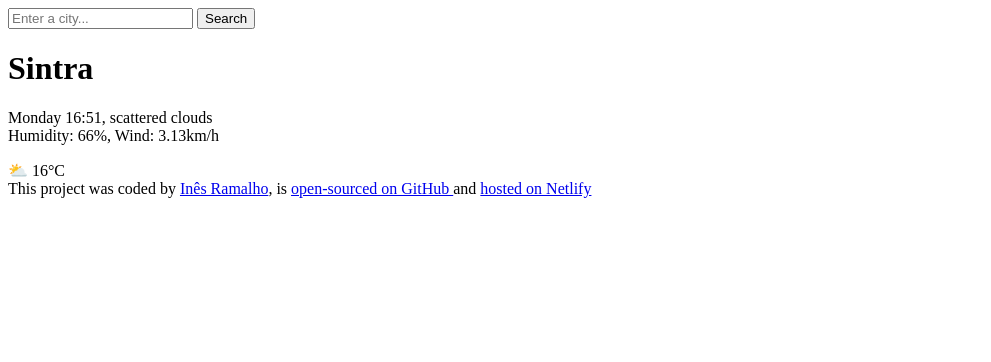
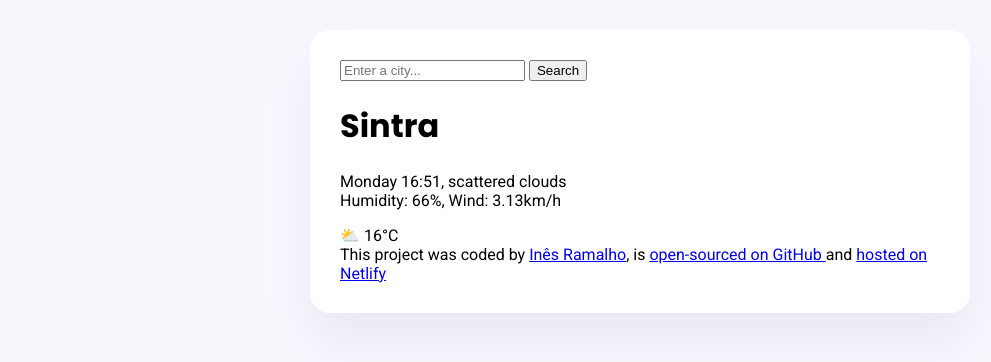
Before and after one commit to InesCMTRH/Meteo, a plain HTML site: page index.html in a window 1280 px wide. Shown: the whole page, without its empty margins (0-991 px from the left). Drawn offline with Linux system fonts and the light colour scheme.

Commit message:
Styled main container and added fonts

```diff
--- a/index.html
+++ b/index.html
@@ -3,9 +3,17 @@
   <head>
     <meta charset="UTF-8" />
     <meta name="viewport" content="width=device-width, initial-scale=1.0" />
+    <link rel="preconnect" href="https://fonts.googleapis.com" />
+    <link rel="preconnect" href="https://fonts.gstatic.com" crossorigin />
+    <link
+      href="https://fonts.googleapis.com/css2?family=Poppins:wght@700&family=Roboto:ital,wght@0,100;0,300;0,400;0,500;0,700;1,100;1,300;1,400;1,500&display=swap"
+      rel="stylesheet"
+    />
+    <link rel="stylesheet" href="src/style.css" />
     <title>Meteo App</title>
   </head>
   <body>
+    <div class="weather-app">
       <header>
         <form>
           <input type="search" placeholder="Enter a city..." required />
@@ -36,5 +44,6 @@
           >hosted on Netlify</a
         >
       </footer>
+    </div>
   </body>
 </html>
--- /dev/null
+++ b/src/style.css
@@ -0,0 +1,16 @@
+body {
+  background-color: #f9f7fe;
+  font-family: "Roboto", sans-serif;
+}
+.weather-app {
+  background: white;
+  max-width: 600px;
+  margin: 30px auto;
+  padding: 30px;
+  box-shadow: 0 30px 50px rgba(65, 50, 100, 0.08);
+  border-radius: 20px;
+}
+
+h1 {
+  font-family: "Poppins", sans-serif;
+}
```
Lines whose indentation alone changed are shown as unchanged.
